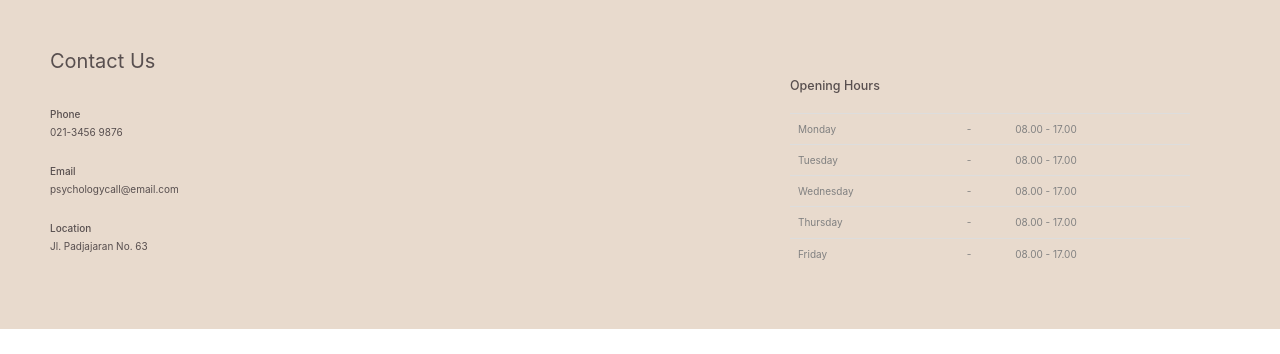
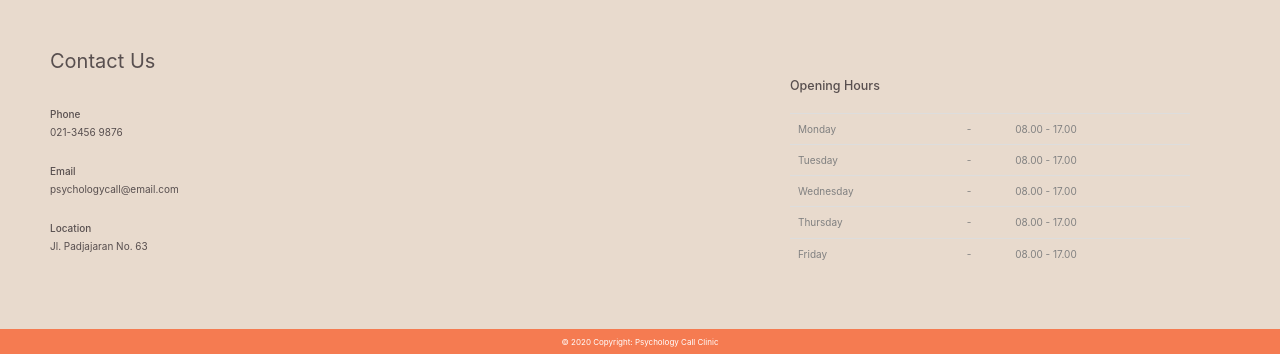
Before and after one commit to mangrio00/psychologycallClinic, a CodeIgniter app: page /psychologycallClinic/index.php/welcome/index in a window 1280 px wide. Shown: the part 1983-2337 px from the top of the page. Before the commit the page ends 2312 px from the top, so only its background shows below. Run offline with CodeIgniter, Linux system fonts and the light colour scheme; some libraries are stand-ins or nearby versions.

Commit message:
edit footer

```diff
--- a/psychologycallClinic/application/views/template/footer.php
+++ b/psychologycallClinic/application/views/template/footer.php
@@ -1,6 +1,11 @@
-<div class="fixed-bottom">
+<footer id="sticky-footer" class="py-2" style="background-color:#f57b51; color: white;">
+    <div class="container text-center">
+        <small>&copy; 2020 Copyright: Psychology Call Clinic</small>
+     </div>
+</footer>
+<!-- <div class="fixed-bottom">
         <div class="copyright">
-        © 2020 Copyright Text : Baru
+        © 2020 Copyright Text
         <a class="stretched-link right" href="http://localhost/psychologycallClinic/psychologycallClinic/"> PsychologyCallClinic</a>
         </div>
-    </div>
+    </div> -->
--- a/psychologycallClinic/assets/css/style.css
+++ b/psychologycallClinic/assets/css/style.css
@@ -1,4 +1,4 @@
-.navbar {
+  .navbar {
     background-color:#f57b51;
     font-family: 'Libre Baskerville', serif;
     }
```
